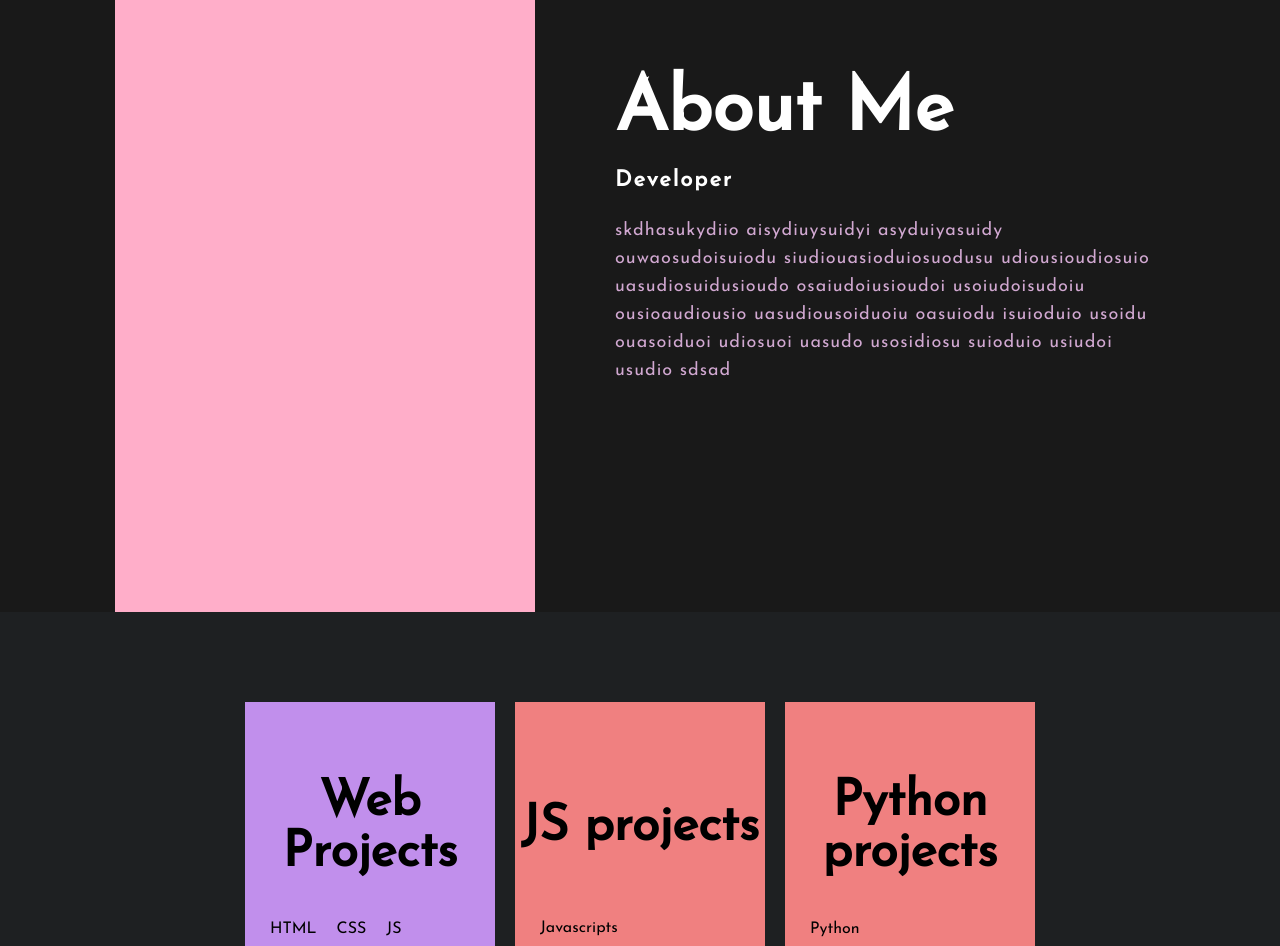
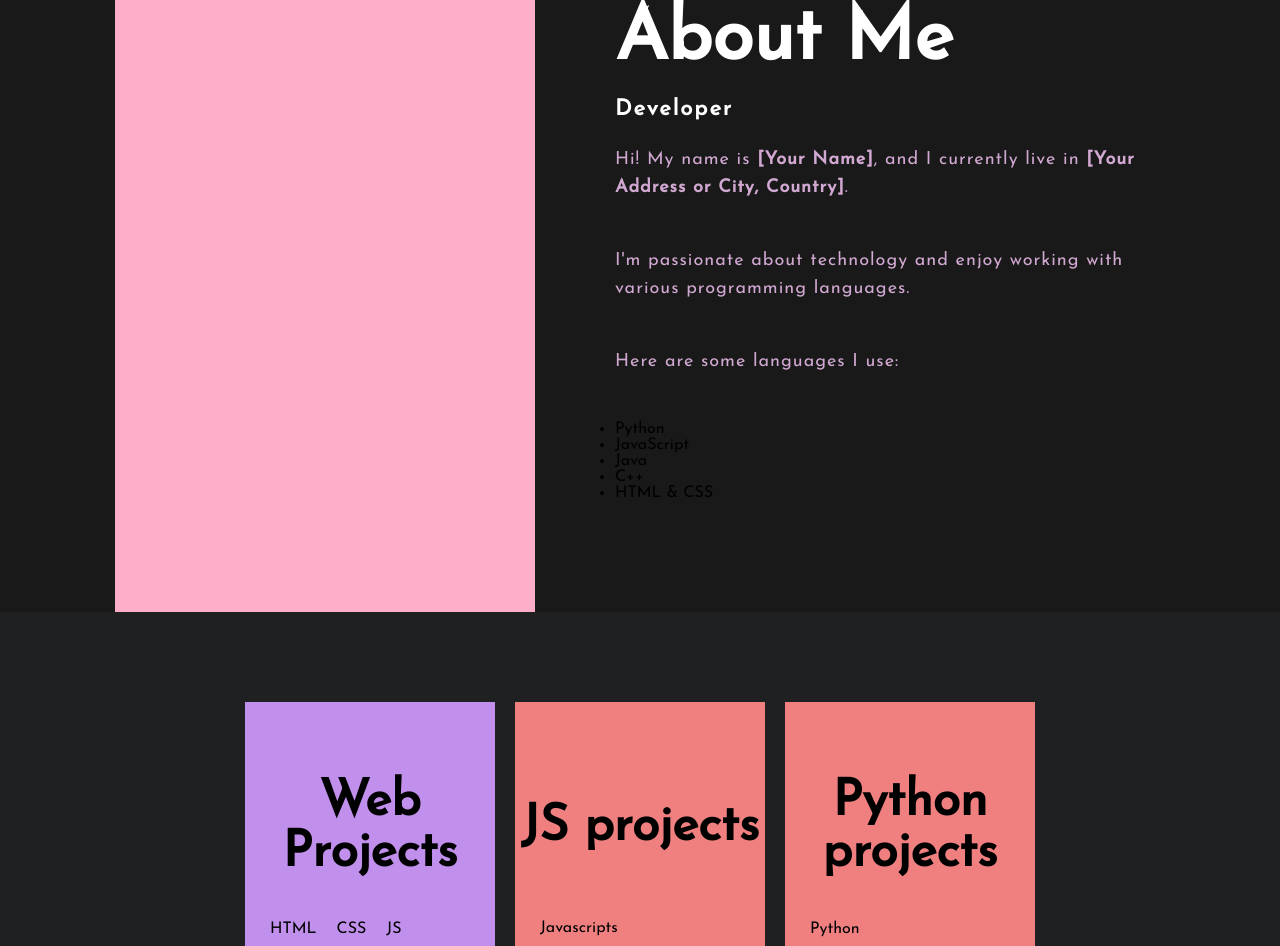
Before and after one commit to Jlucto/Portfolio-1.2, a website: page main/index.html in a window 1280 px wide. Shown: the part 908-1854 px from the top of the page. Drawn offline with nearby package versions, Linux system fonts and the light colour scheme.

Commit message:
Update index.html

```diff
--- a/main/index.html
+++ b/main/index.html
@@ -91,8 +91,16 @@
 		<div class="about-text">
 			<h2>About Me</h2>
 			<h5>Developer</h5>
-			<p>skdhasukydiio aisydiuysuidyi asyduiyasuidy ouwaosudoisuiodu siudiouasioduiosuodusu udiousioudiosuio uasudiosuidusioudo osaiudoiusioudoi usoiudoisudoiu ousioaudiousio uasudiousoiduoiu oasuiodu isuioduio usoidu ouasoiduoi udiosuoi uasudo usosidiosu suioduio usiudoi usudio sdsad</p>
-
+			<p>Hi! My name is <strong>[Your Name]</strong>, and I currently live in <strong>[Your Address or City, Country]</strong>.</p>
+  <p>I'm passionate about technology and enjoy working with various programming languages.</p>
+  <p>Here are some languages I use:</p>
+  <ul>
+    <li>Python</li>
+    <li>JavaScript</li>
+    <li>Java</li>
+    <li>C++</li>
+    <li>HTML & CSS</li>
+  </ul>
 		</div>
 
 	</div>
```
